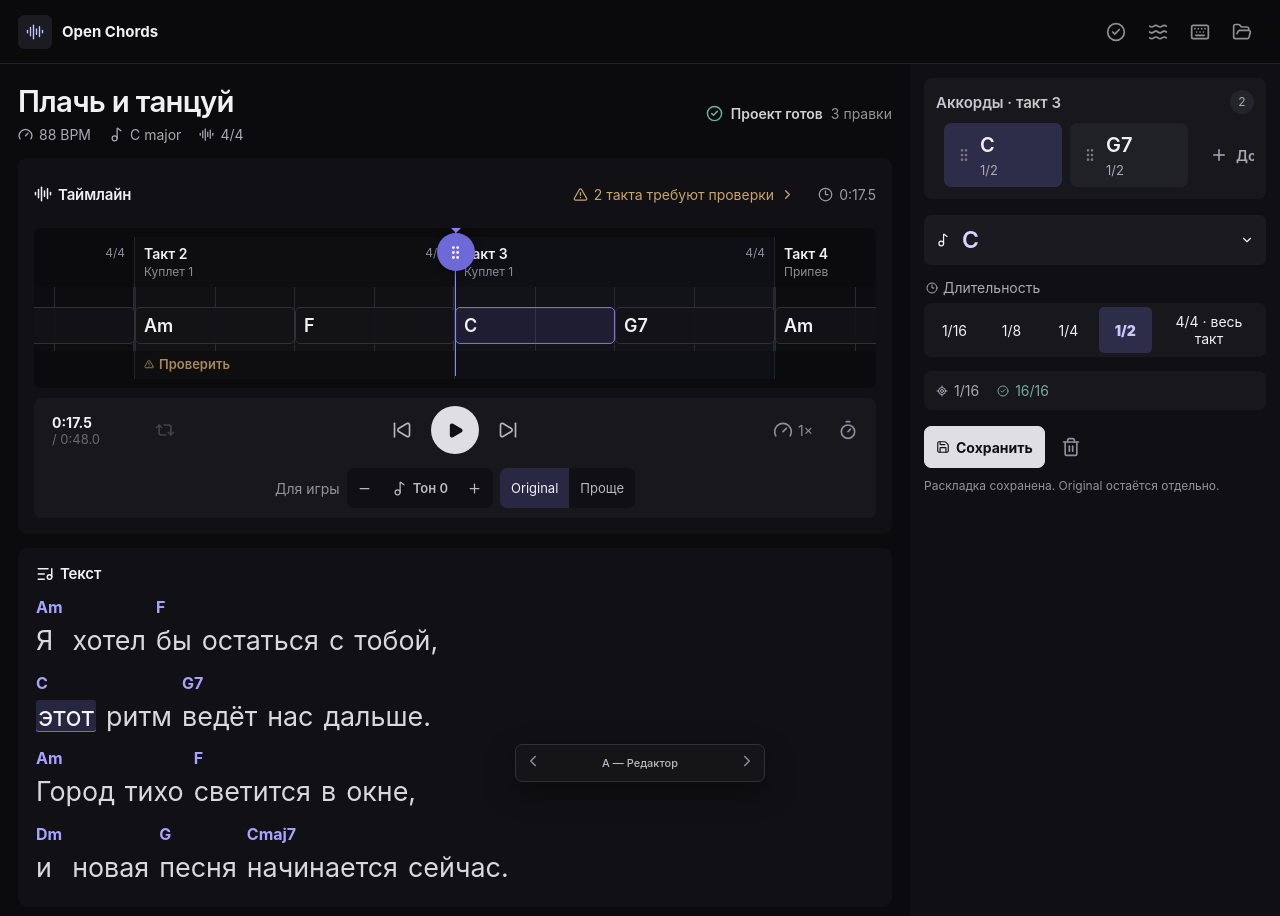
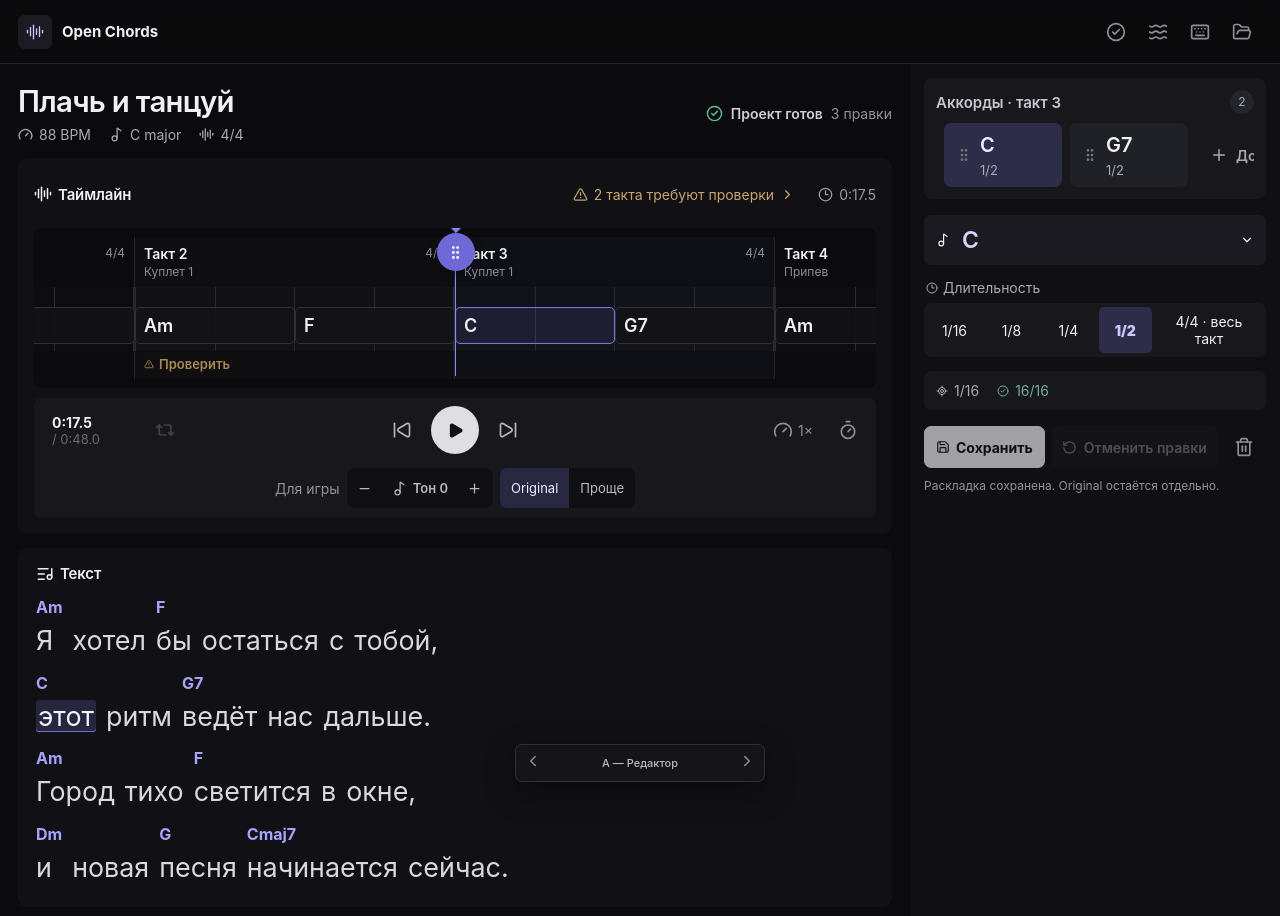
Before and after one commit to qisoft/open-chords, a React (Vite) app in the folder prototypes/workspace-ux/: page / in a window 1280 px wide. Shown: the top 916 px of the page. Built offline with nearby package versions, Linux system fonts and the light colour scheme.

Commit message:
Separate editor drafts from committed bars

```diff
--- a/prototypes/workspace-ux/src/App.jsx
+++ b/prototypes/workspace-ux/src/App.jsx
@@ -93,7 +93,7 @@ const initialState = {
   selectedRange: null, loopRange: null, loopEnabled: false, positionUnits: 32,
   statusIndex: 0, playing: false, reducedMotion: false, mode: 'Редактор', modal: false,
   transpose: 0, chordMode: 'original', playbackRate: 1, metronome: false,
-  dirtyBarIds: [],
+  draftBars: {},
 }
 
 const meterParts = (bar) => bar.meter.split('/').map(Number)
@@ -101,12 +101,13 @@ const barCapacity = (bar) => { const [beats, denominator] = meterParts(bar); ret
 const barUsed = (bar) => bar.events.reduce((sum, event) => sum + event.duration, 0)
 const barOffsets = (bars) => bars.map((_, index) => bars.slice(0, index).reduce((sum, bar) => sum + barCapacity(bar), 0))
 const totalUnits = (bars) => bars.reduce((sum, bar) => sum + barCapacity(bar), 0)
-const markDirty = (state, barId) => state.dirtyBarIds.includes(barId) ? state.dirtyBarIds : [...state.dirtyBarIds, barId]
+const editorBarFor = (state, barId) => state.draftBars?.[barId] ?? state.bars.find((bar) => bar.id === barId)
+const storeDraftBar = (state, bar) => ({ ...state, draftBars: { ...(state.draftBars ?? {}), [bar.id]: bar } })
 
 function reducer(state, action) {
   switch (action.type) {
     case 'selectBar': {
-      const bar = state.bars.find((item) => item.id === action.barId)
+      const bar = editorBarFor(state, action.barId)
       return { ...state, activeBarId: bar.id, activeEventId: bar.events[0].id }
     }
     case 'selectEvent':
@@ -125,74 +126,73 @@ function reducer(state, action) {
       if (end - start + 1 >= state.bars.length) return state
       const bars = state.bars.filter((_, index) => index < start || index > end).map((bar, index) => ({ ...bar, number: index + 1 }))
       const target = bars[Math.min(start, bars.length - 1)]
-      return { ...state, bars, activeBarId: target.id, activeEventId: target.events[0].id, selectedRange: null, loopRange: null, loopEnabled: false, positionUnits: 0 }
+      const survivingIds = new Set(bars.map((bar) => bar.id))
+      const draftBars = Object.fromEntries(Object.entries(state.draftBars ?? {}).filter(([barId]) => survivingIds.has(barId)))
+      return { ...state, bars, draftBars, activeBarId: target.id, activeEventId: target.events[0].id, selectedRange: null, loopRange: null, loopEnabled: false, positionUnits: 0 }
     }
-    case 'updateEvent':
-      return {
-        ...state,
-        dirtyBarIds: markDirty(state, state.activeBarId),
-        bars: state.bars.map((bar) => bar.id !== state.activeBarId ? bar : {
-          ...bar, events: bar.events.map((event) => event.id === state.activeEventId ? { ...event, ...action.patch } : event),
-        }),
+    case 'updateEvent': {
+      const bar = editorBarFor(state, state.activeBarId)
+      return storeDraftBar(state, { ...bar, events: bar.events.map((event) => event.id === state.activeEventId ? { ...event, ...action.patch } : event) })
     }
-    case 'addEvent':
-      return {
-        ...state,
-        activeEventId: action.event.id,
-        dirtyBarIds: markDirty(state, state.activeBarId),
-        bars: state.bars.map((bar) => {
-          if (bar.id !== state.activeBarId) return bar
-          return { ...bar, events: [...bar.events, action.event] }
-        }),
+    case 'addEvent': {
+      const bar = editorBarFor(state, state.activeBarId)
+      return { ...storeDraftBar(state, { ...bar, events: [...bar.events, action.event] }), activeEventId: action.event.id }
     }
-    case 'reorderEvent':
-      return {
-        ...state,
-        activeBarId: action.barId,
-        activeEventId: action.eventId,
-        dirtyBarIds: markDirty(state, action.barId),
-        bars: state.bars.map((bar) => {
-          if (bar.id !== action.barId) return bar
+    case 'reorderEvent': {
+      const bar = editorBarFor(state, action.barId)
       const fromIndex = bar.events.findIndex((item) => item.id === action.eventId)
       const toIndex = Math.max(0, Math.min(bar.events.length - 1, action.toIndex))
-          if (fromIndex < 0 || fromIndex === toIndex) return bar
+      if (fromIndex < 0 || fromIndex === toIndex) return state
       const events = [...bar.events]
       const [moved] = events.splice(fromIndex, 1)
       events.splice(toIndex, 0, moved)
-          return { ...bar, events }
-        }),
+      return { ...storeDraftBar(state, { ...bar, events }), activeBarId: action.barId, activeEventId: action.eventId }
     }
     case 'deleteEvent': {
-      const bar = state.bars.find((item) => item.id === state.activeBarId)
+      const bar = editorBarFor(state, state.activeBarId)
       if (bar.events.length === 1) return state
       const index = bar.events.findIndex((event) => event.id === state.activeEventId)
       const events = bar.events.filter((event) => event.id !== state.activeEventId)
-      return {
-        ...state,
-        activeEventId: events[Math.min(index, events.length - 1)].id,
-        dirtyBarIds: markDirty(state, bar.id),
-        bars: state.bars.map((item) => item.id === bar.id ? { ...item, events } : item),
+      return { ...storeDraftBar(state, { ...bar, events }), activeEventId: events[Math.min(index, events.length - 1)].id }
     }
+    case 'confirmBar': {
+      const draftBars = state.draftBars?.[action.barId] ? { ...state.draftBars, [action.barId]: { ...state.draftBars[action.barId], confidence: 'reviewed' } } : state.draftBars
+      return { ...state, draftBars, bars: state.bars.map((bar) => bar.id === action.barId ? { ...bar, confidence: 'reviewed' } : bar) }
     }
-    case 'confirmBar':
-      return { ...state, bars: state.bars.map((bar) => bar.id === action.barId ? { ...bar, confidence: 'reviewed' } : bar) }
-    case 'flagBarForReview':
-      return { ...state, bars: state.bars.map((bar) => bar.id === action.barId ? { ...bar, confidence: 'low' } : bar) }
+    case 'flagBarForReview': {
+      const draftBars = state.draftBars?.[action.barId] ? { ...state.draftBars, [action.barId]: { ...state.draftBars[action.barId], confidence: 'low' } } : state.draftBars
+      return { ...state, draftBars, bars: state.bars.map((bar) => bar.id === action.barId ? { ...bar, confidence: 'low' } : bar) }
+    }
     case 'focusNextReview': {
       const reviewIndexes = state.bars.map((bar, index) => bar.confidence === 'low' ? index : -1).filter((index) => index >= 0)
       if (!reviewIndexes.length) return state
       const currentIndex = state.bars.findIndex((bar) => bar.id === state.activeBarId)
       const targetIndex = reviewIndexes.find((index) => index > currentIndex) ?? reviewIndexes[0]
       const target = state.bars[targetIndex]
-      return { ...state, activeBarId: target.id, activeEventId: target.events[0].id, positionUnits: barOffsets(state.bars)[targetIndex] }
+      const editorTarget = editorBarFor(state, target.id)
+      return { ...state, activeBarId: target.id, activeEventId: editorTarget.events[0].id, positionUnits: barOffsets(state.bars)[targetIndex] }
     }
-    case 'saveBar':
-      return { ...state, dirtyBarIds: state.dirtyBarIds.filter((id) => id !== state.activeBarId) }
+    case 'saveBar': {
+      const draft = state.draftBars?.[state.activeBarId]
+      if (!draft || barUsed(draft) !== barCapacity(draft)) return state
+      const draftBars = { ...(state.draftBars ?? {}) }
+      delete draftBars[state.activeBarId]
+      return { ...state, bars: state.bars.map((bar) => bar.id === draft.id ? draft : bar), draftBars }
+    }
+    case 'resetBar': {
+      const saved = state.bars.find((bar) => bar.id === state.activeBarId)
+      if (!saved || !state.draftBars?.[saved.id]) return state
+      const draftBars = { ...state.draftBars }
+      delete draftBars[saved.id]
+      const activeEventId = saved.events.some((event) => event.id === state.activeEventId) ? state.activeEventId : saved.events[0].id
+      return { ...state, draftBars, activeEventId }
+    }
     case 'moveBar': {
       const index = state.bars.findIndex((bar) => bar.id === state.activeBarId)
       const targetIndex = Math.max(0, Math.min(state.bars.length - 1, index + action.delta))
       const target = state.bars[targetIndex]
-      return { ...state, activeBarId: target.id, activeEventId: target.events[0].id, positionUnits: barOffsets(state.bars)[targetIndex] }
+      const editorTarget = editorBarFor(state, target.id)
+      return { ...state, activeBarId: target.id, activeEventId: editorTarget.events[0].id, positionUnits: barOffsets(state.bars)[targetIndex] }
     }
     case 'setPosition': return { ...state, positionUnits: Math.max(0, Math.min(totalUnits(state.bars), action.value)) }
     case 'setPlaying': return { ...state, playing: action.value }
@@ -487,7 +487,9 @@ function EventEditor({ state, bar, event, dispatch }) {
   const capacity = barCapacity(bar); const used = barUsed(bar); const delta = used - capacity
   const valid = delta === 0
   const name = chordSymbol(chordDraft)
+  const dirty = Boolean(state.draftBars?.[bar.id])
   const save = (submitEvent) => { submitEvent.preventDefault(); if (!valid) return; dispatch({ type: 'updateEvent', patch: { chord: name } }); dispatch({ type: 'saveBar' }) }
+  const applyChordDraft = (nextDraft) => { setChordDraft(nextDraft); dispatch({ type: 'updateEvent', patch: { chord: chordSymbol(nextDraft) } }) }
   const closeChordPicker = () => chordPickerRef.current?.removeAttribute('open')
   const chooseRoot = (root) => {
     setChordDraft((current) => ({ ...current, noChord: false, root, bass: current.root === root ? current.bass : '' }))
@@ -558,17 +560,17 @@ function EventEditor({ state, bar, event, dispatch }) {
       <div className="field-group"><details ref={chordPickerRef} className="chord-picker-dropdown" onToggle={(toggleEvent) => { if (toggleEvent.currentTarget.open) setChordPickerStep('root') }}>
         <summary><Music2 size={14} aria-hidden="true" /><strong aria-live="polite">{name}</strong><ChevronDown size={14} aria-hidden="true" /></summary>
         <div className="chord-picker-menu">
-          {chordPickerStep === 'root' && <section className="chord-step" aria-label="Выбор корня аккорда"><div className="chord-step-heading"><span>Шаг 1</span><strong>Выбери корень</strong></div><div className="root-button-grid">{CHORD_ROOTS.map((root) => <button key={root} type="button" className={!chordDraft.noChord && chordDraft.root === root ? 'selected' : ''} aria-pressed={!chordDraft.noChord && chordDraft.root === root} onClick={() => chooseRoot(root)}>{root}</button>)}<button className={`no-chord-root ${chordDraft.noChord ? 'selected' : ''}`} type="button" aria-pressed={chordDraft.noChord} onClick={() => { setChordDraft((current) => ({ ...current, noChord: true, bass: '' })); closeChordPicker() }}><strong>N</strong><span>нет аккорда</span></button></div></section>}
+          {chordPickerStep === 'root' && <section className="chord-step" aria-label="Выбор корня аккорда"><div className="chord-step-heading"><span>Шаг 1</span><strong>Выбери корень</strong></div><div className="root-button-grid">{CHORD_ROOTS.map((root) => <button key={root} type="button" className={!chordDraft.noChord && chordDraft.root === root ? 'selected' : ''} aria-pressed={!chordDraft.noChord && chordDraft.root === root} onClick={() => chooseRoot(root)}>{root}</button>)}<button className={`no-chord-root ${chordDraft.noChord ? 'selected' : ''}`} type="button" aria-pressed={chordDraft.noChord} onClick={() => { applyChordDraft({ ...chordDraft, noChord: true, bass: '' }); closeChordPicker() }}><strong>N</strong><span>нет аккорда</span></button></div></section>}
           {chordPickerStep === 'quality' && <section className="chord-step" aria-label={`Выбор варианта аккорда ${chordDraft.root}`}><div className="chord-step-nav"><button type="button" onClick={() => setChordPickerStep('root')}><ArrowLeft size={13} aria-hidden="true" />Корень</button></div><div className="chord-step-heading"><span>Шаг 2 · корень {chordDraft.root}</span><strong>Какой это аккорд?</strong></div><div className="primary-quality-grid">{CHORD_TYPES.slice(0, 2).map((type) => <button key={type.id} type="button" className={chordDraft.type === type.id ? 'selected' : ''} onClick={() => chooseQuality(type.id)}><strong>{chordDraft.root}{type.suffix}</strong><span>{type.label}</span></button>)}</div><span className="other-quality-label">Другие варианты</span><div className="other-quality-grid">{CHORD_TYPES.slice(2).map((type) => <button key={type.id} type="button" className={chordDraft.type === type.id ? 'selected' : ''} onClick={() => chooseQuality(type.id)}>{chordDraft.root}{type.suffix}</button>)}</div></section>}
-          {chordPickerStep === 'bass' && <section className="chord-step" aria-label="Выбор баса для slash-аккорда"><div className="chord-step-nav"><button type="button" onClick={() => setChordPickerStep('quality')}><ArrowLeft size={13} aria-hidden="true" />Вариант</button></div><div className="chord-step-heading"><span>Шаг 3 · {chordSymbol({ ...chordDraft, bass: '' })}</span><strong>Добавить отдельный бас?</strong></div><button type="button" className="finish-without-bass" onClick={() => { setChordDraft((current) => ({ ...current, bass: '' })); closeChordPicker() }}><Check size={15} aria-hidden="true" /><strong>Без баса</strong><span>{chordSymbol({ ...chordDraft, bass: '' })}</span></button><span className="other-quality-label">Или выбери бас для slash-аккорда</span><div className="bass-button-grid">{CHORD_ROOTS.map((root) => <button key={root} type="button" className={chordDraft.bass === root ? 'selected' : ''} onClick={() => { setChordDraft((current) => ({ ...current, bass: root })); closeChordPicker() }}>{root}</button>)}</div></section>}
+          {chordPickerStep === 'bass' && <section className="chord-step" aria-label="Выбор баса для slash-аккорда"><div className="chord-step-nav"><button type="button" onClick={() => setChordPickerStep('quality')}><ArrowLeft size={13} aria-hidden="true" />Вариант</button></div><div className="chord-step-heading"><span>Шаг 3 · {chordSymbol({ ...chordDraft, bass: '' })}</span><strong>Добавить отдельный бас?</strong></div><button type="button" className="finish-without-bass" onClick={() => { applyChordDraft({ ...chordDraft, bass: '' }); closeChordPicker() }}><Check size={15} aria-hidden="true" /><strong>Без баса</strong><span>{chordSymbol({ ...chordDraft, bass: '' })}</span></button><span className="other-quality-label">Или выбери бас для slash-аккорда</span><div className="bass-button-grid">{CHORD_ROOTS.map((root) => <button key={root} type="button" className={chordDraft.bass === root ? 'selected' : ''} onClick={() => { applyChordDraft({ ...chordDraft, bass: root }); closeChordPicker() }}>{root}</button>)}</div></section>}
         </div>
       </details>
         <fieldset className="duration-control"><legend><Clock3 size={12} aria-hidden="true" />Длительность</legend><div>{durationOptionsForBar(bar).map((option) => <button key={option.units} type="button" className={event.duration === option.units ? 'selected' : ''} aria-pressed={event.duration === option.units} onClick={() => dispatch({ type: 'updateEvent', patch: { duration: option.units } })}>{option.label}</button>)}</div></fieldset>
         <div className="editor-meta" role="status"><span><LocateFixed size={12} aria-hidden="true" />{start + 1}/16</span><span className={valid ? 'valid' : 'invalid'}>{valid ? <><CheckCircle2 size={12} aria-hidden="true" />{used}/{capacity}</> : delta > 0 ? <><AlertTriangle size={12} aria-hidden="true" />−{delta}/16</> : <><AlertTriangle size={12} aria-hidden="true" />+{-delta}/16</>}</span></div>
       </div>
-      <div className="button-pair"><button className="primary-button" type="submit" disabled={!valid}><Save size={14} aria-hidden="true" />Сохранить</button><button className="icon-action danger" type="button" aria-label="Удалить выбранный аккорд" title="Удалить аккорд" disabled={bar.events.length === 1} onClick={() => dispatch({ type: 'deleteEvent' })}><Trash2 size={15} aria-hidden="true" /></button></div>
+      <div className="button-pair"><button className="primary-button" type="submit" disabled={!valid || !dirty}><Save size={14} aria-hidden="true" />Сохранить</button><button className="reset-draft-button" type="button" disabled={!dirty} onClick={() => dispatch({ type: 'resetBar' })}><RotateCcw size={15} aria-hidden="true" />Отменить правки</button><button className="icon-action danger" type="button" aria-label="Удалить выбранный аккорд" title="Удалить аккорд" disabled={bar.events.length === 1} onClick={() => dispatch({ type: 'deleteEvent' })}><Trash2 size={15} aria-hidden="true" /></button></div>
     </form>
-    <p className="original-note">{state.dirtyBarIds.includes(bar.id) ? 'Есть несохранённые изменения.' : 'Раскладка сохранена. Original остаётся отдельно.'}</p>
+    <p className="original-note">{dirty ? 'Черновик виден только в редакторе. Таймлайн и текст изменятся после сохранения.' : 'Раскладка сохранена. Original остаётся отдельно.'}</p>
   </aside>
 }
 
@@ -631,8 +633,10 @@ function Shortcuts({ onClose }) { const closeRef = useRef(null); useEffect(() =>
 export function App() {
   const [state, dispatch] = useReducer(reducer, initialState)
   const [variant, cycleVariant] = useVariant()
-  const selectedBar = useMemo(() => state.bars.find((bar) => bar.id === state.activeBarId), [state.bars, state.activeBarId])
-  const selectedEvent = useMemo(() => selectedBar.events.find((event) => event.id === state.activeEventId), [selectedBar, state.activeEventId])
+  const savedBar = useMemo(() => state.bars.find((bar) => bar.id === state.activeBarId), [state.bars, state.activeBarId])
+  const editorBar = state.draftBars?.[state.activeBarId] ?? savedBar
+  const savedEvent = savedBar.events.find((event) => event.id === state.activeEventId) ?? savedBar.events[0]
+  const editorEvent = editorBar.events.find((event) => event.id === state.activeEventId) ?? editorBar.events[0]
   const positionRef = useRef(state.positionUnits)
   useEffect(() => { positionRef.current = state.positionUnits }, [state.positionUnits])
   const loopBounds = useMemo(() => {
@@ -671,5 +675,5 @@ export function App() {
     document.addEventListener('keydown', onKeyDown); return () => document.removeEventListener('keydown', onKeyDown)
   }, [cycleVariant, state.modal])
 
-  return <><a className="skip-link" href="#workspace-main">Перейти к рабочей области</a>{variant === 'A' && <VariantA state={state} dispatch={dispatch} bar={selectedBar} event={selectedEvent} />}{variant === 'B' && <VariantB state={state} dispatch={dispatch} bar={selectedBar} event={selectedEvent} />}{variant === 'C' && <VariantC state={state} dispatch={dispatch} bar={selectedBar} event={selectedEvent} />}<PrototypeSwitcher variant={variant} cycle={cycleVariant} />{state.modal && <Shortcuts onClose={() => dispatch({ type: 'setModal', open: false })} />}</>
+  return <><a className="skip-link" href="#workspace-main">Перейти к рабочей области</a>{variant === 'A' && <VariantA state={state} dispatch={dispatch} bar={editorBar} event={editorEvent} />}{variant === 'B' && <VariantB state={state} dispatch={dispatch} bar={savedBar} event={savedEvent} />}{variant === 'C' && <VariantC state={state} dispatch={dispatch} bar={savedBar} event={savedEvent} />}<PrototypeSwitcher variant={variant} cycle={cycleVariant} />{state.modal && <Shortcuts onClose={() => dispatch({ type: 'setModal', open: false })} />}</>
 }
--- a/prototypes/workspace-ux/src/styles.css
+++ b/prototypes/workspace-ux/src/styles.css
@@ -657,6 +657,9 @@ mark { border-radius: 4px; background: #564a16; color: var(--text); padding: 0 3
 .variant-a .editor-meta { gap: 18px; border: 0; border-radius: 7px; background: #17171c; padding: 11px 12px; color: #aaaab4; font-size: 14px; }
 .variant-a .button-pair { gap: 6px; border: 0; padding: 2px 14px 10px; }
 .variant-a .primary-button { min-height: 42px; border-radius: 7px; font-size: 14px; }
+.variant-a .reset-draft-button { display: inline-flex; align-items: center; justify-content: center; gap: 7px; min-height: 42px; border: 0; border-radius: 7px; background: #1b1b21; color: #c2c2ca; padding: 7px 11px; font-size: 14px; font-weight: 560; }
+.variant-a .reset-draft-button:hover { background: #24242b; color: #ededf0; }
+.variant-a .reset-draft-button:disabled { cursor: not-allowed; opacity: .35; }
 .variant-a .original-note { padding-bottom: 16px; color: #92929c; font-size: 12px; }
 .variant-a .lyrics-strip { padding: 16px 18px 20px; }
 .variant-a .lyrics-lines { gap: 15px; margin-top: 16px; }
```
Also changed, not shown: 1 other file (tests, documents, lock files or other folders). Lines whose indentation alone changed are shown as unchanged.
